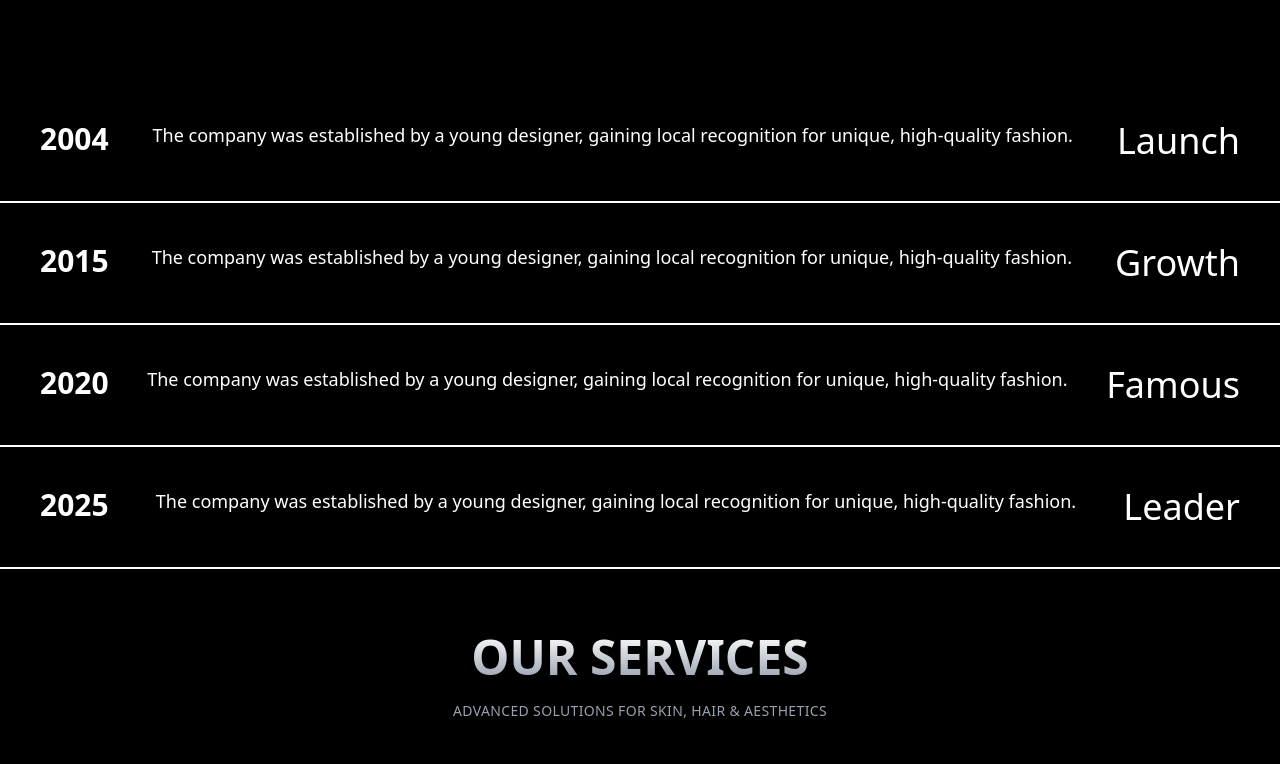
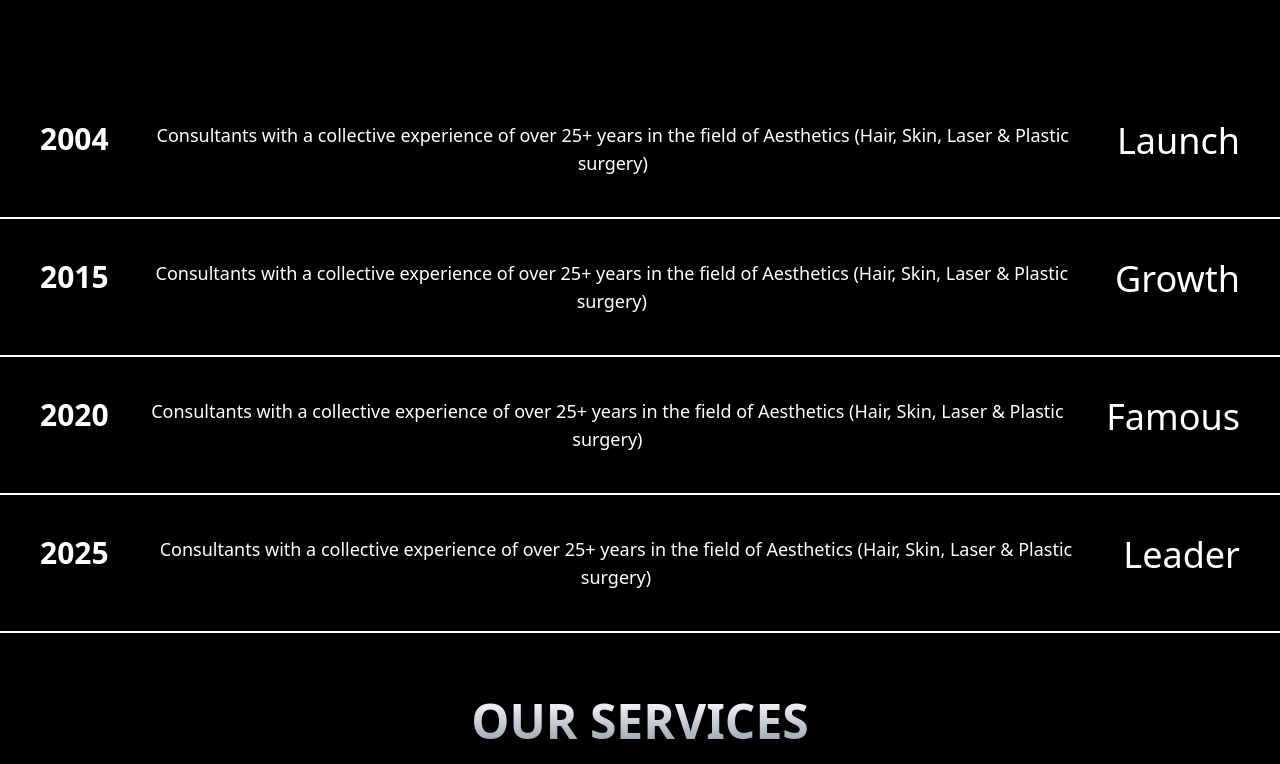
Before and after one commit to innbits2017/avatarluxe, a Next.js app: page / in a window 1280 px wide. Shown: the part 2160-2924 px from the top of the page. Built offline with nearby package versions, Linux system fonts and the light colour scheme.

Commit message:
Update page.js

```diff
--- a/src/app/page.js
+++ b/src/app/page.js
@@ -267,7 +267,7 @@ export default function Home() {
               <h2 className="font-bold">2004</h2>
             </div>
             <div className="flex-1 text-base md:text-lg text-center">
-              <p>The company was established by a young designer, gaining local recognition for unique, high-quality fashion.</p>
+              <p>Consultants with a collective experience of over 25+ years in the field of Aesthetics (Hair, Skin, Laser & Plastic surgery)</p>
             </div>
             <div>
               <h2 className="text-4xl">Launch</h2>
@@ -278,7 +278,7 @@ export default function Home() {
               <h2 className="font-bold">2015</h2>
             </div>
             <div className="flex-1 text-base md:text-lg text-center">
-              <p>The company was established by a young designer, gaining local recognition for unique, high-quality fashion.</p>
+              <p>Consultants with a collective experience of over 25+ years in the field of Aesthetics (Hair, Skin, Laser & Plastic surgery)</p>
             </div>
             <div>
               <h2 className="text-4xl">Growth</h2>
@@ -289,7 +289,7 @@ export default function Home() {
               <h2 className="font-bold">2020</h2>
             </div>
             <div className="flex-1 text-base md:text-lg text-center">
-              <p>The company was established by a young designer, gaining local recognition for unique, high-quality fashion.</p>
+              <p>Consultants with a collective experience of over 25+ years in the field of Aesthetics (Hair, Skin, Laser & Plastic surgery)</p>
             </div>
             <div>
               <h2 className="text-4xl">Famous</h2>
@@ -300,7 +300,7 @@ export default function Home() {
               <h2 className="font-bold">2025</h2>
             </div>
             <div className="flex-1 text-base md:text-lg text-center">
-              <p>The company was established by a young designer, gaining local recognition for unique, high-quality fashion.</p>
+              <p>Consultants with a collective experience of over 25+ years in the field of Aesthetics (Hair, Skin, Laser & Plastic surgery)</p>
             </div>
             <div>
               <h2 className="text-4xl">Leader</h2>
```
